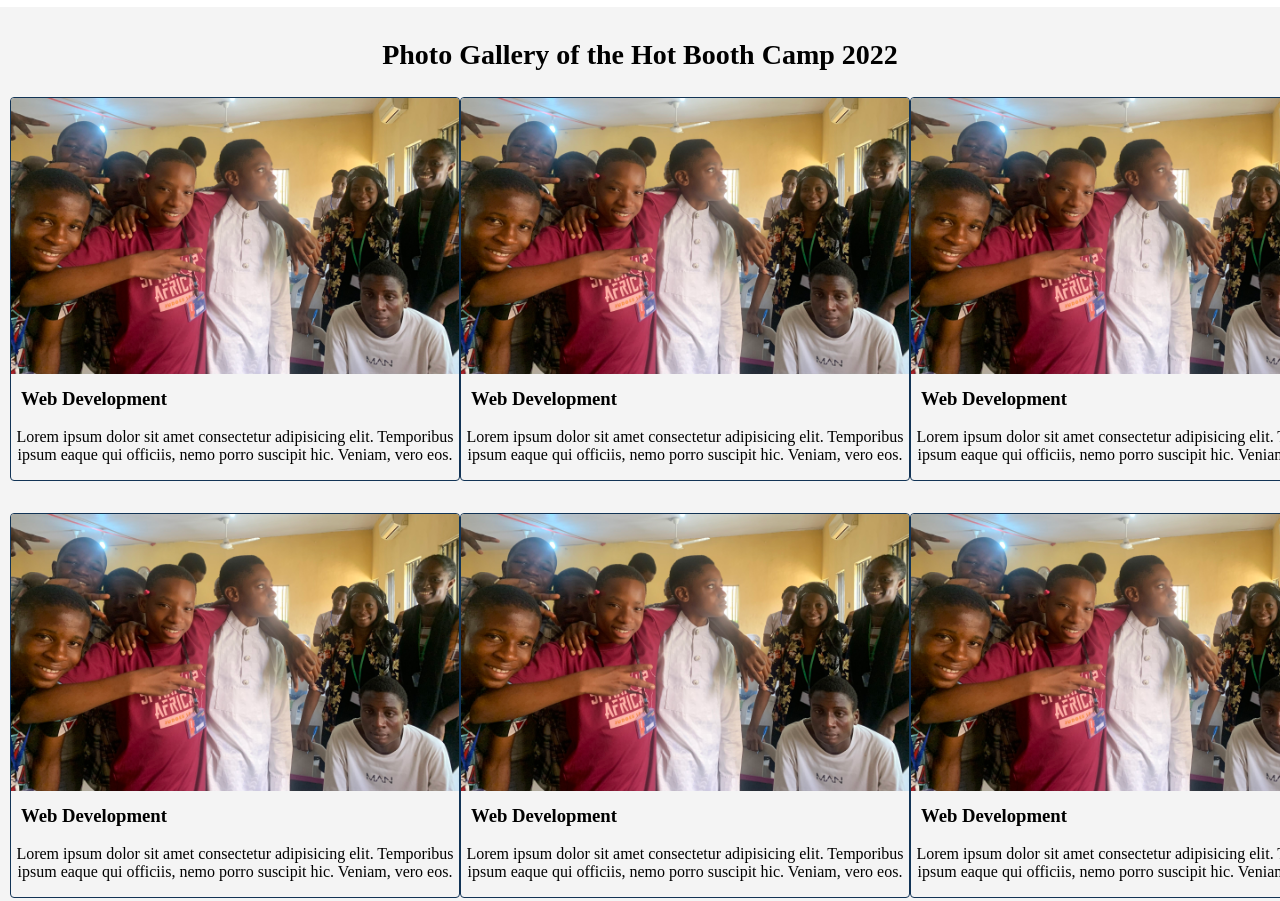
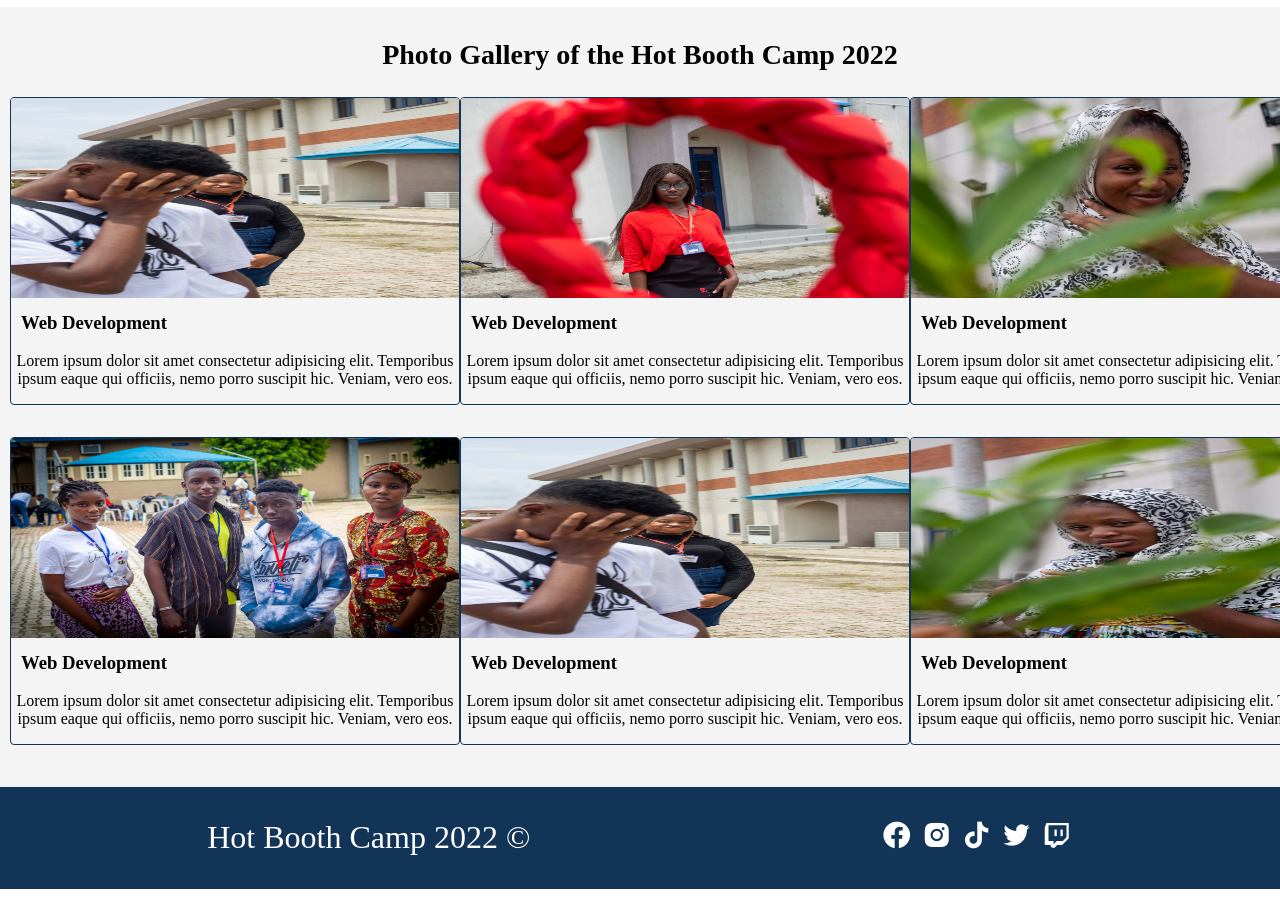
Before and after one commit to Abuka-Victor/hotboothcamp, a plain HTML site: page about.html in a window 1280 px wide. Shown: the part 792-1693 px from the top of the page. Drawn offline with nearby package versions, Linux system fonts and the light colour scheme.

Commit message:
Phot grid

```diff
--- a/about.html
+++ b/about.html
@@ -25,7 +25,7 @@
         <h1>About the Hot Booth Camp</h1>
         <p>Disrupt, Ignite, Engage</p>
         <div class="hero_image">
-          <img src="./img/class.jpg" alt="Hero Image" />
+          <img src="./img/1U3A5986.jpg" alt="Hero Image" />
           <p>Changing the world</p>
         </div>
       </div>
@@ -33,7 +33,7 @@
         <h2>Photo Gallery of the Hot Booth Camp 2022</h2>
         <section>
           <article class="card">
-            <img src="./img/class.jpg" alt="Photgraphy" />
+            <img src="./img/1U3A6404.jpg" alt="Photgraphy" />
             <h3>Web Development</h3>
             <p>
               Lorem ipsum dolor sit amet consectetur adipisicing elit.
@@ -42,7 +42,7 @@
             </p>
           </article>
           <article class="card">
-            <img src="./img/class.jpg" alt="Photgraphy" />
+            <img src="./img/1U3A6420.jpg" alt="Photgraphy" />
             <h3>Web Development</h3>
             <p>
               Lorem ipsum dolor sit amet consectetur adipisicing elit.
@@ -51,7 +51,7 @@
             </p>
           </article>
           <article class="card">
-            <img src="./img/class.jpg" alt="Photgraphy" />
+            <img src="./img/1U3A6456.jpg" alt="Photgraphy" />
             <h3>Web Development</h3>
             <p>
               Lorem ipsum dolor sit amet consectetur adipisicing elit.
@@ -60,7 +60,7 @@
             </p>
           </article>
           <article class="card">
-            <img src="./img/class.jpg" alt="Photgraphy" />
+            <img src="./img/1U3A6488.jpg" alt="Photgraphy" />
             <h3>Web Development</h3>
             <p>
               Lorem ipsum dolor sit amet consectetur adipisicing elit.
@@ -69,7 +69,7 @@
             </p>
           </article>
           <article class="card">
-            <img src="./img/class.jpg" alt="Photgraphy" />
+            <img src="./img/1U3A6404.jpg" alt="Photgraphy" />
             <h3>Web Development</h3>
             <p>
               Lorem ipsum dolor sit amet consectetur adipisicing elit.
@@ -78,7 +78,7 @@
             </p>
           </article>
           <article class="card">
-            <img src="./img/class.jpg" alt="Photgraphy" />
+            <img src="./img/1U3A6458.jpg" alt="Photgraphy" />
             <h3>Web Development</h3>
             <p>
               Lorem ipsum dolor sit amet consectetur adipisicing elit.
--- a/css/styles.css
+++ b/css/styles.css
@@ -151,7 +151,7 @@ footer{
 
 .card img{
     width: 100%;
-    height: 50%;
+    height: 200px;
 }
 
 @media screen and (max-width: 790px){
```
Also changed, not shown: img/1U3A6404.jpg (added), img/1U3A6405.jpg (added), img/1U3A6413-2.jpg (added), img/1U3A6415.jpg (added), img/1U3A6420.jpg (added), img/1U3A6456.jpg (added), img/1U3A6458.jpg (added), img/1U3A6460.jpg (added), img/1U3A6488.jpg (added), 4 other files.
